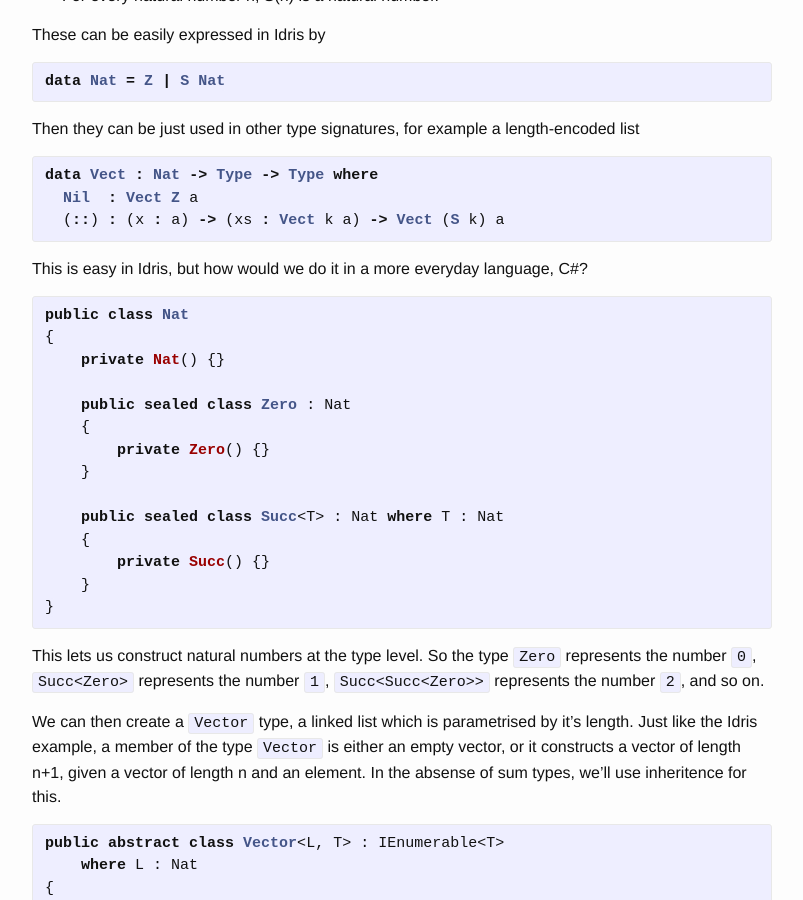
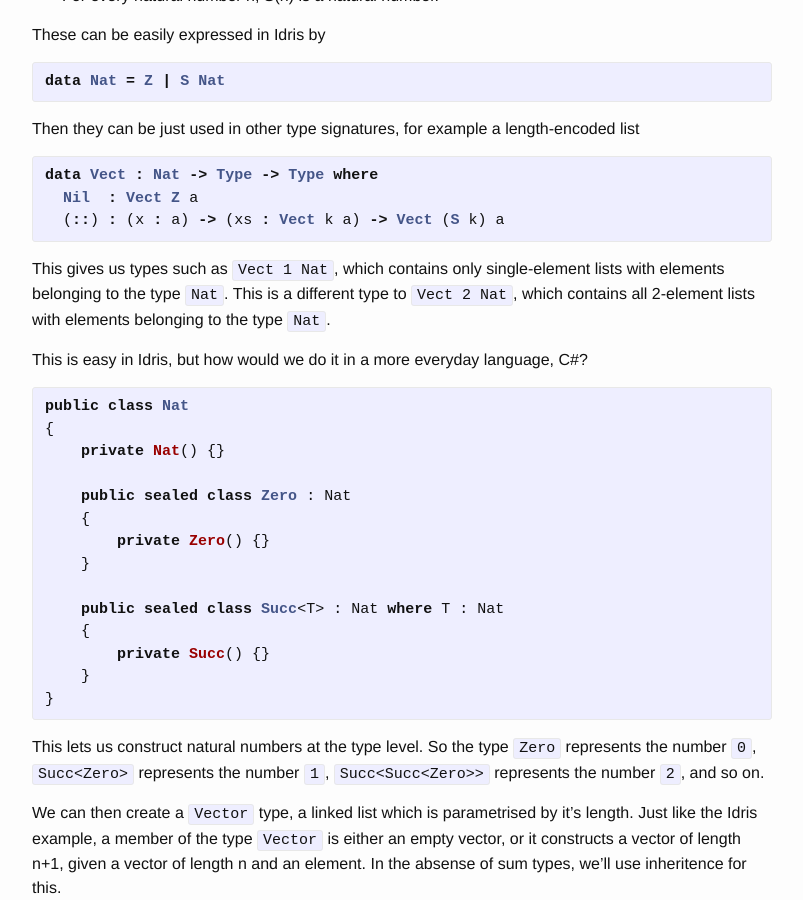
Before and after one commit to cameron-martin/cameron-martin.github.io, a Jekyll site: the page built from _posts/2016-03-03-type-level-naturals-in-c-sharp.md, in a window 1280 px wide and 900 px high, scrolled down 353 px. Shown: the whole window, without its empty margins (238-1041 px from the left). Built offline with Jekyll 4.4.1, drawn with Linux system fonts in a browser that asks for light colours; comment, search, counter and statistics services are not loaded.

Commit message:
Expanded on length-encoded lists in Idris.

```diff
--- a/_posts/2016-03-03-type-level-naturals-in-c-sharp.md
+++ b/_posts/2016-03-03-type-level-naturals-in-c-sharp.md
@@ -23,6 +23,8 @@ data Vect : Nat -> Type -> Type where
   Nil  : Vect Z a
   (::) : (x : a) -> (xs : Vect k a) -> Vect (S k) a
 {% endhighlight %}
+
+This gives us types such as `Vect 1 Nat`, which contains only single-element lists with elements belonging to the type `Nat`. This is a different type to `Vect 2 Nat`, which contains all 2-element lists with elements belonging to the type `Nat`.
 
 This is easy in Idris, but how would we do it in a more everyday language, C#?
 
```
